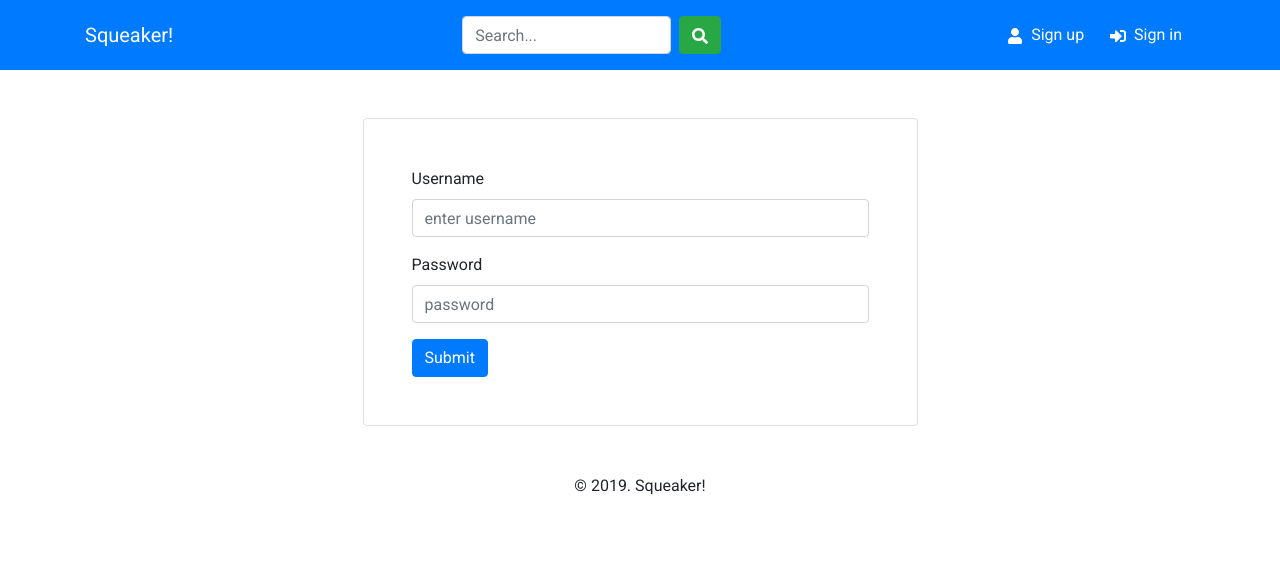
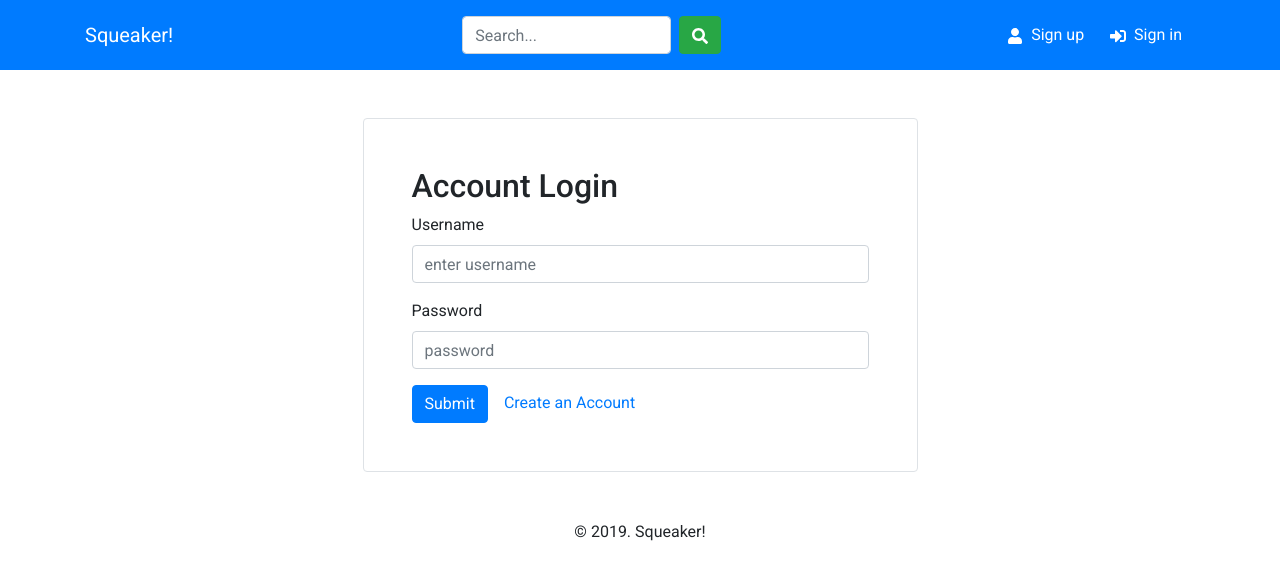
Before and after one commit to G105-Q3Collaboration/Q3-FrontEnd, a React (Create React App) app: page / in a window 1280 px wide. Shown: the top 580 px of the page. Built offline with nearby package versions, Linux system fonts and the light colour scheme.

Commit message:
Updated login and signup pages to have a link to each other next to the submit button

```diff
--- a/src/App.js
+++ b/src/App.js
@@ -16,7 +16,7 @@ export default class App extends Component {
             <div>
               <Header />
               <div className="container">
-                <Route exact path="/:username" component={Profile} />
+                <Route exact path="/profile/:username" component={Profile} />
                 <Route exact path="/signup" component={Signup} />
                 <Route exact path="/" component={Login} />
               </div>
--- a/src/Login.js
+++ b/src/Login.js
@@ -1,9 +1,11 @@
 import React, { Component } from 'react'
+import { Link } from 'react-router-dom'
 
 export default class Login extends Component {
   render() {
     return (
       <div className="border rounded p-5 col-sm-6 mt-5 mr-auto ml-auto">
+        <h2>Account Login</h2>
         <form>
           <div className="form-group">
             <label htmlFor="exampleInputEmail1">Username</label>
@@ -13,7 +15,8 @@ export default class Login extends Component {
             <label htmlFor="exampleInputPassword1">Password</label>
             <input type="password" className="form-control" id="password" name="password" placeholder="password"  required/>
           </div>
-          <button type="submit" className="btn btn-primary">Submit</button>
+          <button type="submit" className="btn btn-primary mr-2">Submit</button>&nbsp;&nbsp;
+          <Link to="/signup">Create an Account</Link>
         </form>
       </div>
     )
--- a/src/Signup.js
+++ b/src/Signup.js
@@ -1,9 +1,11 @@
 import React, { Component } from 'react'
+import { Link } from 'react-router-dom'
 
 export default class Signup extends Component {
   render() {
     return (
       <div className="border rounded p-5 col-sm-6 mt-5 mr-auto ml-auto">
+        <h2>Create an Account</h2>
         <form>
           <div className="form-group">
             <label htmlFor="petName">Pet Name</label>
@@ -18,7 +20,8 @@ export default class Signup extends Component {
             <label htmlFor="password">Password</label>
             <input type="password" className="form-control" id="password" name="password" placeholder="password"  required/>
           </div>
-          <button type="submit" className="btn btn-primary">Submit</button>
+          <button type="submit" className="btn btn-primary mr-2">Submit</button>
+          <Link to="/">Already have an account?</Link>
         </form>
       </div>
     )
```
